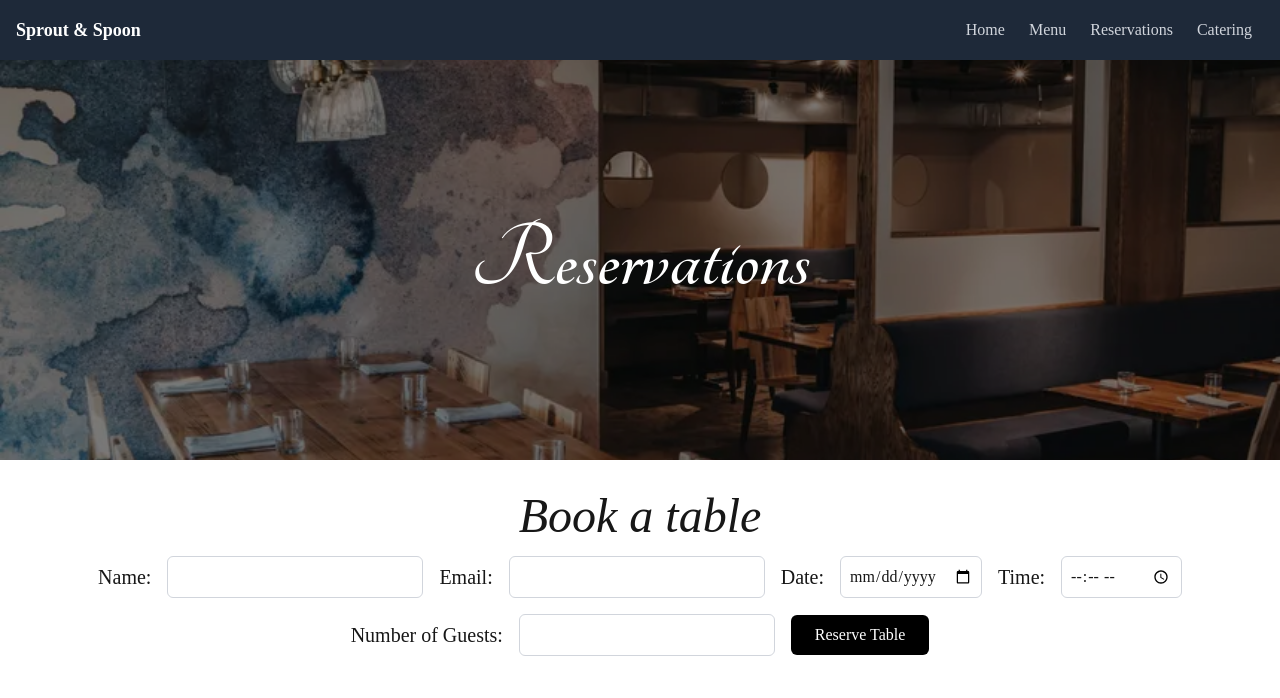
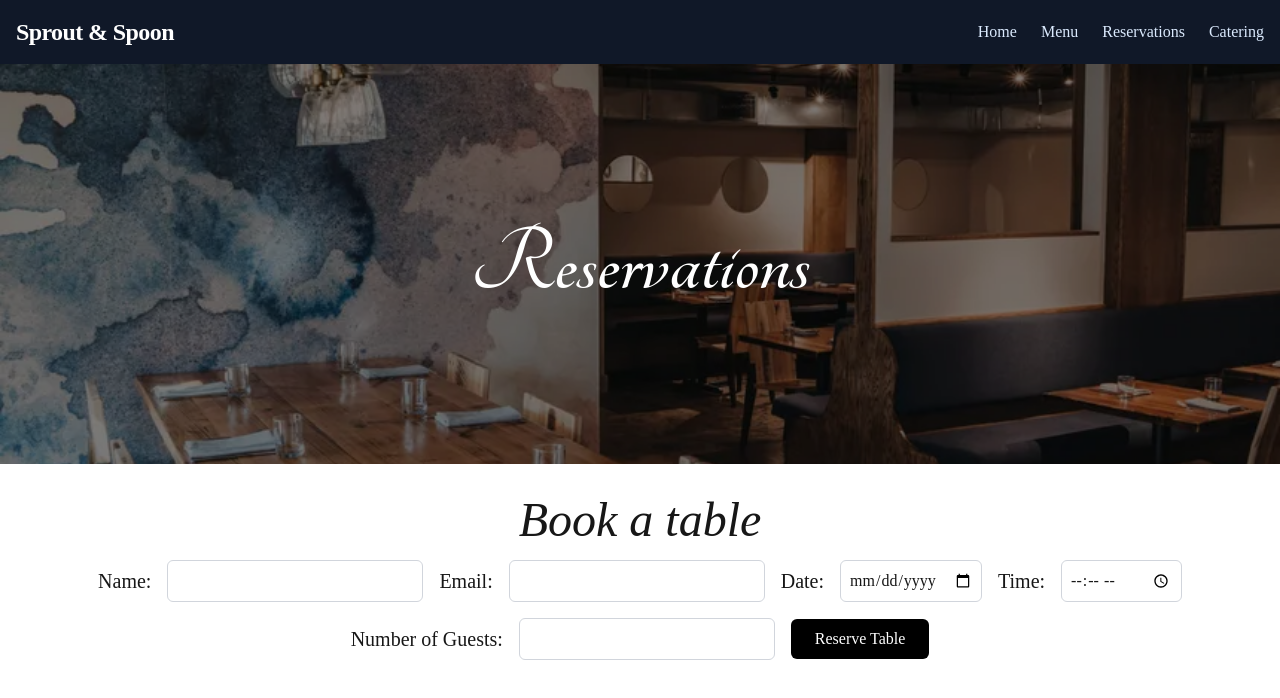
Before and after one commit to sidgames5/tsa-webmaster-2025, a Next.js app: page /reservations in a window 1280 px wide. Shown: the top 698 px of the page. Built offline with nearby package versions, Linux system fonts and the light colour scheme; a web font is replaced by a local one.

Commit message:
Updated Navbar code

```diff
--- a/src/app/ui/navbar.tsx
+++ b/src/app/ui/navbar.tsx
@@ -1,19 +1,31 @@
 import Link from "next/link";
 
 export default function Navbar() {
+
   return (
-    <nav className="bg-gray-800 p-4">
-      <div className="container mx-auto flex justify-between items-center">
-        <div className="text-white text-lg font-semibold">
+    <nav className="bg-gray-900 shadow-md">
+      <div className="container mx-auto px-4 py-4 flex justify-between items-center">
+        <Link href="/" className="text-white text-2xl font-bold tracking-tight">
           Sprout & Spoon
-        </div>
-        <div>
-          <Link href="/" className="text-gray-300 hover:text-white px-3 py-2">Home</Link>
-          <Link href="/menu" className="text-gray-300 hover:text-white px-3 py-2">Menu</Link>
-          <Link href="/reservations" className="text-gray-300 hover:text-white px-3 py-2">Reservations</Link>
-          <Link href="/catering" className="text-gray-300 hover:text-white px-3 py-2">Catering</Link>
+        </Link>
+        <div className="space-x-6">
+          <NavLink href="/">Home</NavLink>
+          <NavLink href="/menu">Menu</NavLink>
+          <NavLink href="/reservations">Reservations</NavLink>
+          <NavLink href="/catering">Catering</NavLink>
         </div>
       </div>
     </nav>
   );
 }
+
+function NavLink({ href, children }: { href: string; children: React.ReactNode }) {
+  return (
+    <Link
+      href={href}
+      className="text-blue-100 hover:text-white transition-colors duration-200 font-medium"
+    >
+      {children}
+    </Link>
+  );
+}
```
